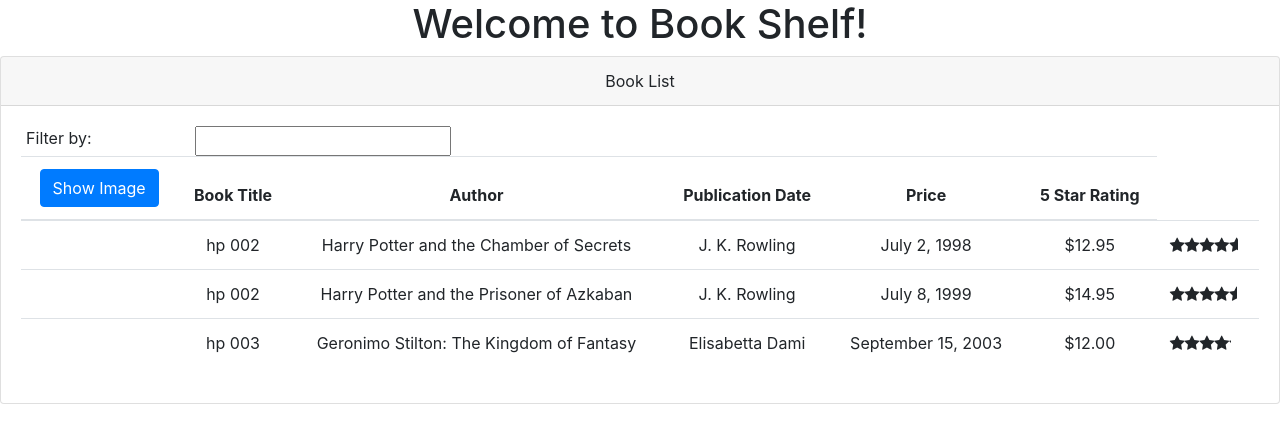
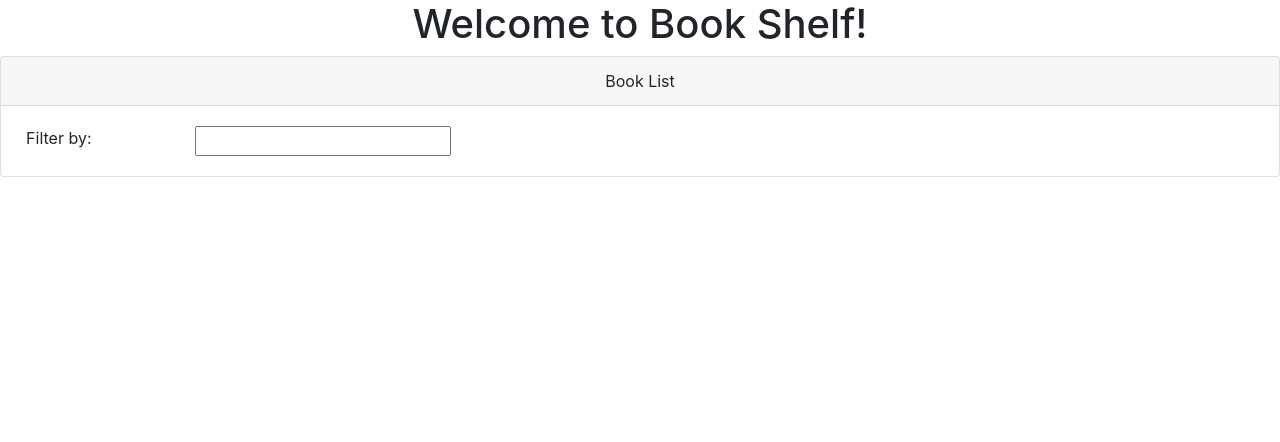
Before and after one commit to GowriKrishnamurthy/BookShelf, an Angular app: page / in a window 1280 px wide. Shown: the top 442 px of the page. Built offline with nearby package versions, Linux system fonts and the light colour scheme.

Commit message:
added service method to return books

```diff
--- a/src/app/books/book-list/book-list.component.ts
+++ b/src/app/books/book-list/book-list.component.ts
@@ -1,5 +1,6 @@
 import { Component, OnInit } from '@angular/core';
 import { IBook } from '../models/book.model';
+import { BookService } from '../book.service';
 
 @Component({
   selector: 'bookshelf-book-list',
@@ -12,6 +13,7 @@
   imgWidth: number;
   imgMargin: number;
   _filterString: string = '';
+
   get filterString(): string {
     return this._filterString;
   }
@@ -21,53 +23,17 @@
   }
 
   filteredBooks: IBook[] = [];
+  list_books: IBook[] = [];
 
-  list_books: IBook[] =
-    [
-      {
-        "bookID": 1,
-        "bookTitle": "Harry Potter and the Chamber of Secrets ",
-        "bookCode": "HP-002",
-        "author": "J. K. Rowling",
-        "PublicationDate": "July 2, 1998",
-        "price": 12.95,
-        "description": "Harry Potter and the Chamber of Secrets",
-        "starRating": 4.6,
-        "imgUrl": "https://en.wikipedia.org/wiki/Harry_Potter_and_the_Chamber_of_Secrets#/media/File:Harry_Potter_and_the_Chamber_of_Secrets.jpg"
-      },
-      {
-        "bookID": 2,
-        "bookTitle": "Harry Potter and the Prisoner of Azkaban",
-        "bookCode": "HP-002",
-        "author": "J. K. Rowling",
-        "PublicationDate": "July 8, 1999",
-        "price": 14.95,
-        "description": "Harry Potter and the Prisoner of Azkaban",
-        "starRating": 4.5,
-        "imgUrl": "https://upload.wikimedia.org/wikipedia/en/a/a0/Harry_Potter_and_the_Prisoner_of_Azkaban.jpg"
-      },
-
-      {
-        "bookID": 3,
-        "bookTitle": "Geronimo Stilton: The Kingdom of Fantasy",
-        "bookCode": "HP-003",
-        "author": "Elisabetta Dami",
-        "PublicationDate": "September 15, 2003",
-        "price": 12,
-        "description": "Geronimo Stilton: The Kingdom of Fantasy",
-        "starRating": 4.1,
-        "imgUrl": "http://t0.gstatic.com/images?q=tbn:ANd9GcRwMHdBo5Efe48a1T3eQ6mY0LeQbeXSOB99OGRP-yYtHvBcY2oG"
-      }
-    ];
-
-  constructor() {
-    this.filteredBooks = this.list_books;
+  constructor(private bookService: BookService) {
   }
 
   ngOnInit() {
     this.showImage = false;
     this.imgWidth = 50;
     this.imgMargin = 2;
+    this.list_books = this.bookService.getBooks();
+    this.filteredBooks = this.list_books;
   }
 
 
```
